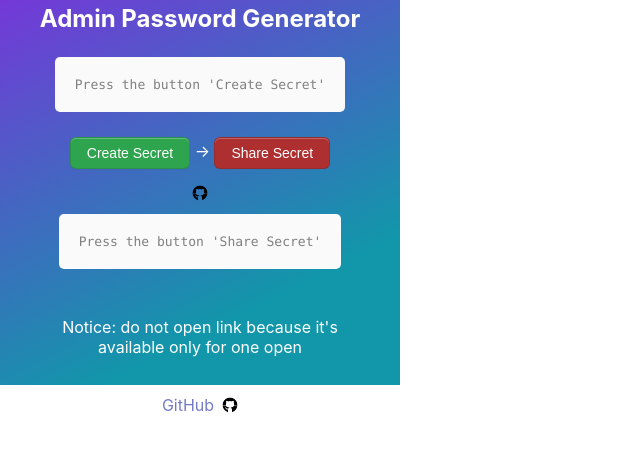
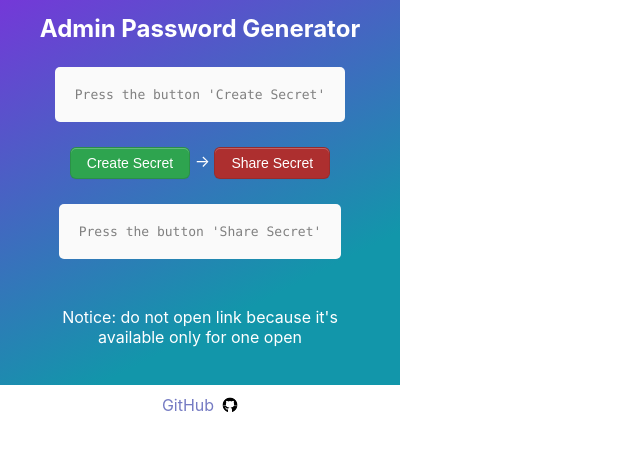
Before and after one commit to 2FrogsStudio/admin-password-generator-chrome-extension, a Next.js app: page / in a window 1280 px wide. Shown: the top 450 px of the page, without its empty margins (0-640 px from the left). Built offline with nearby package versions, Linux system fonts and the light colour scheme.

Commit message:
remove usless logo

```diff
--- a/components/Secret/index.js
+++ b/components/Secret/index.js
@@ -67,14 +67,6 @@ export default function Secret() {
               onClick={handleCreateSecretLink}>Share Secret
             </button>
           </p>
-          <span className={styles.logo}>
-          <img
-            src="icons/icon16-github.png"
-            alt="Logo"
-            width={16}
-            height={16}
-          />
-        </span>
         <h1 className={styles.code} >{secretLink}</h1>
         <p className={styles.description}>Notice: do not open link because it's available only for one open</p>
     </>
```
